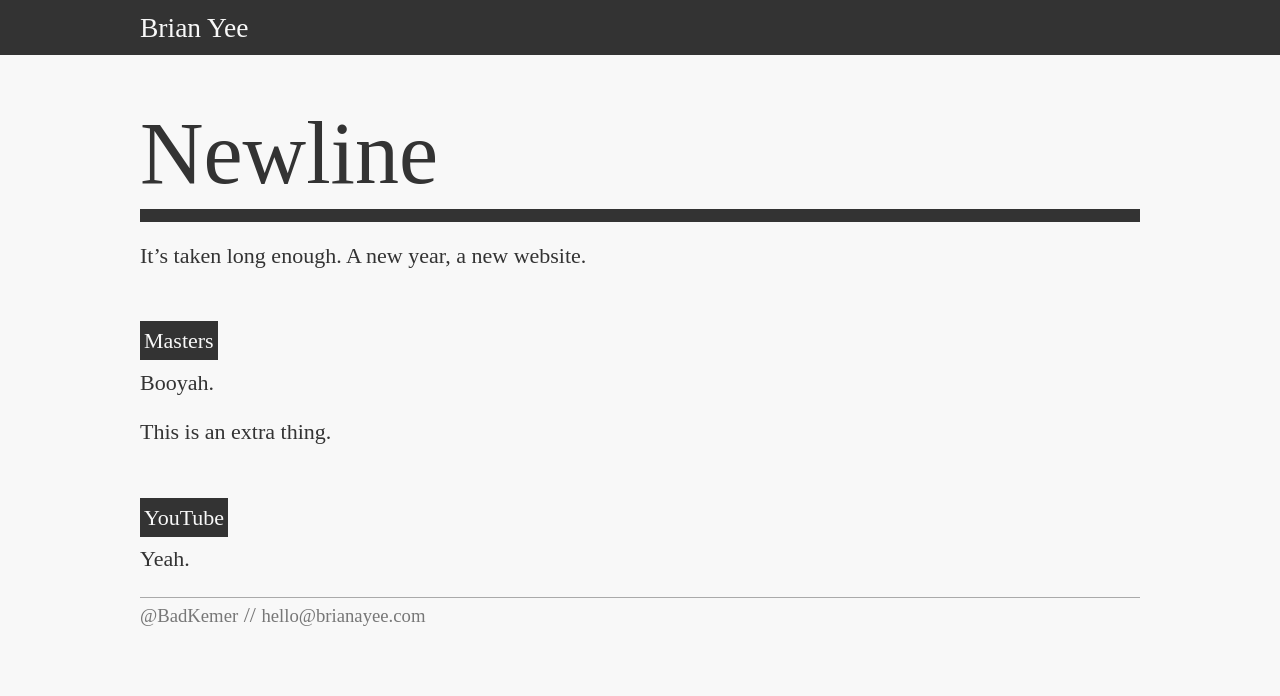
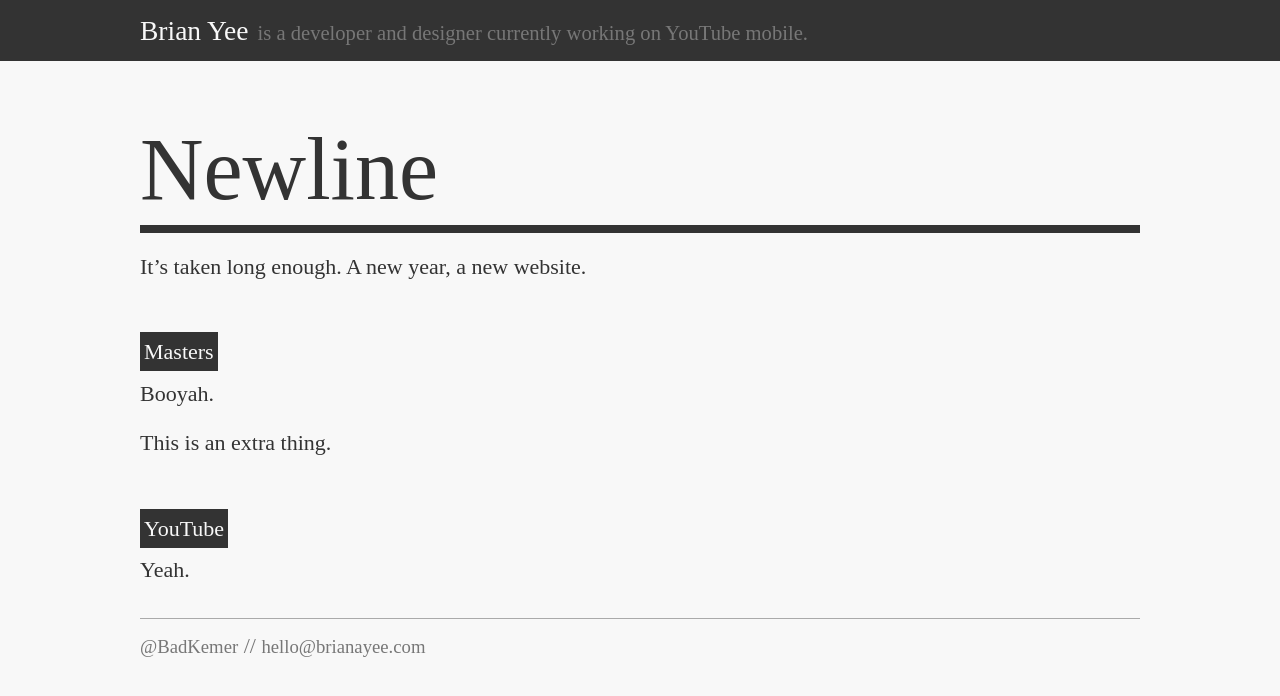
Before and after one commit to byee01/byee01.github.io, a Jekyll site: the page built from index.md, in a window 1280 px wide. Shown: the top 696 px of the page. Built offline with Jekyll 4.4.1, drawn with Linux system fonts in a browser that asks for light colours.

Commit message:
add tagline

```diff
--- a/_includes/css/base.css
+++ b/_includes/css/base.css
@@ -35,6 +35,7 @@ html>body {
   max-width: 1000px;
   margin: 0 auto;
   overflow: hidden;
+  padding: 10px 0;
   width: 94%;
 }
 
@@ -86,7 +87,16 @@ nav {
 }
 
 nav p {
-  margin: 0.25em 0;
+  display: inline-block;
+  line-height: 1;
+  margin: 0;
+  margin-right: 9px;
+}
+
+nav .tagline {
+  color: #777;
+  font-size: 0.75em;
+  line-height: 1.25;
 }
 
 h1 {
@@ -96,7 +106,7 @@ h1 {
 }
 
 #content h1 {
-  border-bottom: 0.15em solid #333;
+  border-bottom: 0.1em solid #333;
   font-size: 4em;
   margin: 0;
   margin-top: 0.5em;
@@ -151,4 +161,4 @@ footer a {
   }
 }
 
-/* Variables:textLight{1769:1773,1870:1874}.text{391:395,1256:1260,1452:1456,1585:1589}.accent{327:331,366:370,1140:1144}.accentLight{1168:1172}.background{411:418,1271:1278,1600:1607}.accentMed{1227:1231}.accentDark{1197:1201} */
+/* Variables:textLight{1435:1439,1919:1923,2020:2024}.text{391:395,1275:1279,1602:1606,1735:1739}.accent{327:331,366:370,1159:1163}.accentLight{1187:1191}.background{411:418,1290:1297,1750:1757}.accentMed{1246:1250}.accentDark{1216:1220} */
--- a/_layouts/default.html
+++ b/_layouts/default.html
@@ -7,8 +7,8 @@
   <meta charset="UTF-8">
   <meta name="viewport" content="width=device-width, initial-scale=1.0"/>
   <meta name="apple-mobile-web-app-capable" content="yes" />
-  <meta name="description" content="Brian Yee's personal website. I work at YouTube!s" />
-  <title>Brian Yee{% if page.title %} | {{ page.title }} {% endif %}</title>
+  <meta name="description" content="Brian Yee's personal website. I work at YouTube!" />
+  <title>{% if page.title %}{{ page.title }} &ndash; {% endif %}Brian Yee</title>
   <style type="text/css">
     /** Normalize CSS from necolas.github.com/normalize.css/ **/
     {% include css/normalize.css %}
@@ -23,7 +23,7 @@
 <body>
   <nav>
     <div class="container">
-      <p>Brian Yee</p>
+      <p>Brian Yee</p><p class="tagline">is a developer and designer currently working on YouTube mobile.</p>
     </div>
   </nav><!-- /nav -->
   <section id="content">
```
Also changed, not shown: index.md (+0 -1 lines).
